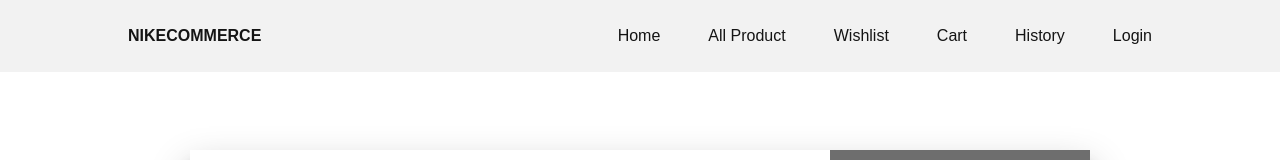
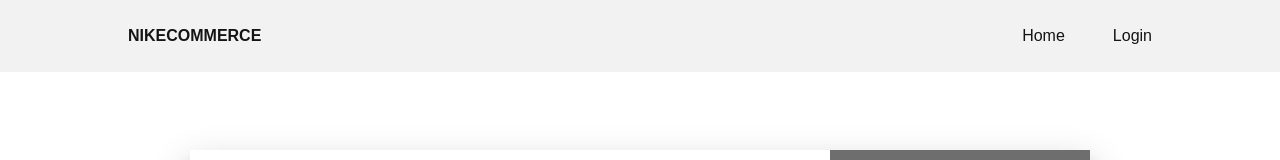
Before and after one commit to rmt-07-glasgow-fox/e-commerce-customer, a Vue app: page /login in a window 1280 px wide. Shown: the top 160 px of the page. Built offline with nearby package versions, Linux system fonts and the light colour scheme; grey boxes are pictures that could not be loaded.

Commit message:
[nanda] update link deploy, update navbar, and add date

```diff
--- a/src/api/axios.js
+++ b/src/api/axios.js
@@ -2,7 +2,7 @@ import axios from 'axios'
 import store from '../store.js'
 
 const $axios = axios.create({
-  baseURL: 'http://localhost:3000',
+  baseURL: 'https://nikecommers.herokuapp.com',
   headers: {
     'Content-Type': 'application/json'
   }
--- a/src/components/HistoryForm.vue
+++ b/src/components/HistoryForm.vue
@@ -6,6 +6,7 @@
           <thead>
             <th>Product</th>
             <th>Quantity</th>
+            <th>Date</th>
             <th>Subtotal</th>
           </thead>
           <tbody>
@@ -23,6 +24,7 @@
               </div>
             </td>
             <td><p>{{transaction.quantity}}</p></td>
+            <td><p>{{transaction.createdAt}}</p></td>
             <td>{{new Intl.NumberFormat('id-ID', { style: 'currency', currency: 'IDR' }).format(transaction.quantity * transaction.productPrice)}}</td>
             </tr>
           </tbody>
--- a/src/components/Main.vue
+++ b/src/components/Main.vue
@@ -12,7 +12,7 @@
             <span class="home__new">New in</span>
             <h1 class="home__title">YEZZY BOOST <br> SPLY - 350</h1>
             <p class="home__description">Explore the new collections of sneakers</p>
-            <a href="#" class="button">Explore now</a>
+            <a href="#featured" class="button">Explore now</a>
           </div>
       </div>
     </section>
--- a/src/components/Navbar.vue
+++ b/src/components/Navbar.vue
@@ -8,10 +8,9 @@
       <div class="nav__menu" id="nav-menu">
         <ul class="nav__list">
           <router-link tag="li" :to="{ name: 'Home' }" class="nav__item"><a class="nav__link">Home</a></router-link>
-          <li class="nav__item"><a href="#featured" class="nav__link">All Product</a></li>
-          <router-link tag="li" :to="{ name: 'Wishlist' }" class="nav__item"><a class="nav__link">Wishlist</a></router-link>
-          <router-link  tag="li" :to="{name: 'Cart'}" class="nav__item"> <a class="nav__link">Cart</a></router-link>
-          <router-link  tag="li" :to="{name: 'History'}" class="nav__item"> <a class="nav__link">History</a></router-link>
+          <router-link v-show="isAuth" tag="li" :to="{ name: 'Wishlist' }" class="nav__item"><a class="nav__link">Wishlist</a></router-link>
+          <router-link  v-show="isAuth" tag="li" :to="{name: 'Cart'}" class="nav__item"> <a class="nav__link">Cart</a></router-link>
+          <router-link  v-show="isAuth" tag="li" :to="{name: 'History'}" class="nav__item"> <a class="nav__link">History</a></router-link>
           <router-link v-show="!isAuth" tag="li" :to="{ name: 'Login' }" class="nav__item"><a class="nav__link">Login</a></router-link>
           <li v-show="isAuth" class="nav__item"><a @click.prevent="logout" style="cursor:pointer" type="button" class="nav__link">Logout</a></li>
         </ul>
```
Also changed, not shown: 1 other file (tests, documents, lock files or other folders).
